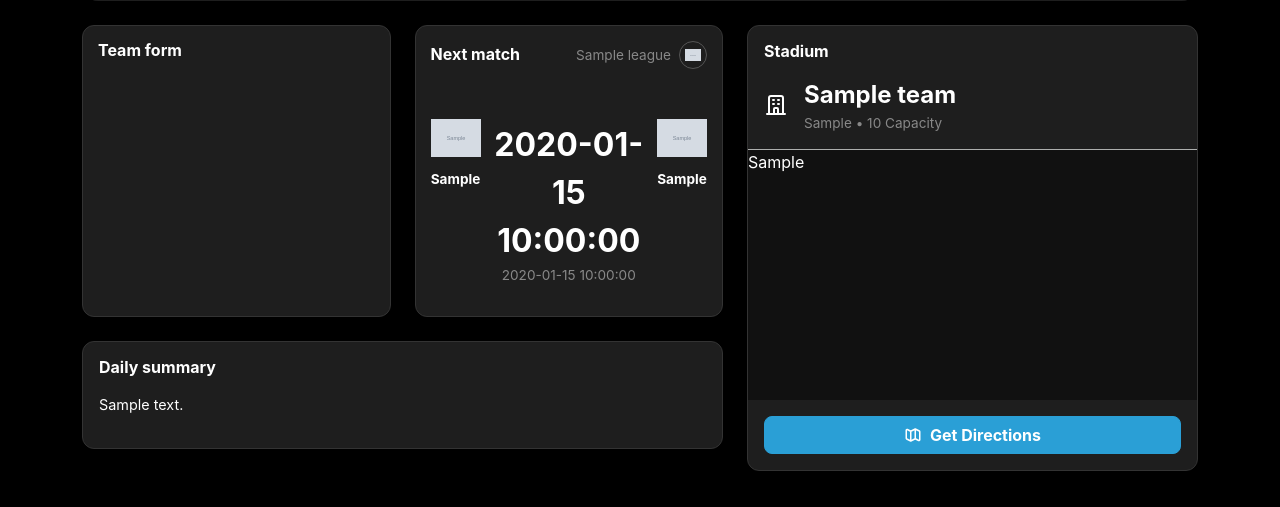
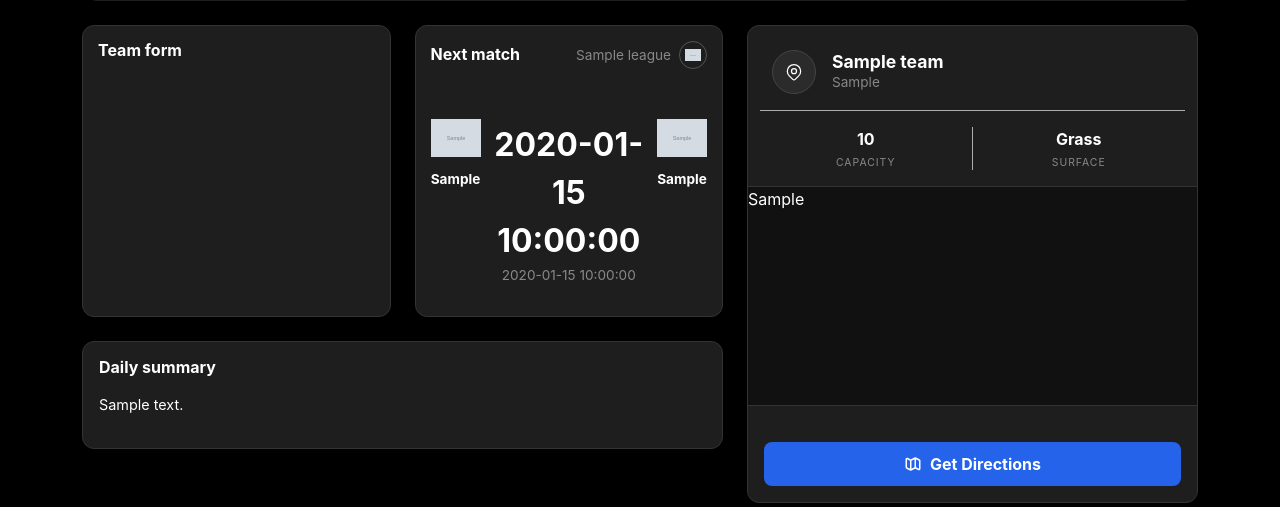
Before and after one commit to ivedantmistry/SDP_Football_App_Project_2026, a Flask app: template templates/team.html in a window 1280 px wide. Shown: the part 293-800 px from the top of the page. Run offline with Flask 3, Linux system fonts and the light colour scheme; the template is opened without the code that fills it: most values are stand-ins (such as "Sample title", 1, 10 or a date in 2020); grey boxes marked "Sample" are stand-in pictures; some libraries are stand-ins or nearby versions.

Commit message:
UI fixed for map

```diff
--- a/app.py
+++ b/app.py
@@ -325,12 +325,12 @@ def stadiums():
             if standings_data:
                 db_manager.save_cached_api_data(cache_key_standings, standings_data)
         stadium_map_html = get_stadium_map_html(
-            team_data["stadium_name"], team_data["stadium_location"]
+            team_data.get("stadium_name", ""), team_data.get("stadium_location", "")
         )
 
-        destination_query = quote(
-            f"{team_data['stadium_name']}, {team_data['stadium_location']}"
-        )
+        stadium_name = team_data.get("stadium_name", "")
+        stadium_location = team_data.get("stadium_location", "")
+        destination_query = quote(f"{stadium_name}, {stadium_location}")
         directions_url = (
             f"https://www.google.com/maps/dir/?api=1&destination={destination_query}"
         )
@@ -470,8 +470,6 @@ def get_team_color(team_name):
     return colors[sum(ord(c) for c in name) % len(colors)]
 
 
-
-
 @app.route("/api/favorites/toggle", methods=["POST"])
 def api_toggle_favorite():
     """API endpoint to add/remove a team from favorites."""
@@ -504,22 +502,26 @@ def get_stadium_map_html(stadium_name, city):
             # Default to London if all geocoding fails
             lat, lon = 51.5074, -0.1278
 
-        # Create Folium Map using a dark theme that matches your UI!
-        m = folium.Map(location=[lat, lon], zoom_start=15, tiles="CartoDB dark_matter")
+        # Create Folium Map using a dark theme!
+        m = folium.Map(
+            location=[lat, lon],
+            zoom_start=15,
+            tiles="CartoDB dark_matter",
+            control_scale=True,
+        )
 
-        # Add a marker
+        # Add a sleek marker
         folium.Marker(
             [lat, lon],
             tooltip=stadium_name,
             icon=folium.Icon(color="blue", icon="info-sign"),
         ).add_to(m)
 
-        # Convert the map to an HTML string that Flask can render
         return m._repr_html_()
 
     except Exception as e:
         print(f"Geocoding error: {e}")
-        return "<div class='text-center text-muted p-4'>Map currently unavailable</div>"
+        return "<div class='text-center text-muted p-4' style='height: 100%; display: flex; align-items: center; justify-content: center;'>Map currently unavailable</div>"
 
 
 if __name__ == "__main__":
--- a/templates/team.html
+++ b/templates/team.html
@@ -146,38 +146,50 @@
       </div>
 
       <div class="col-md-5">
-        <div class="widget-card p-0" style="overflow: hidden;">
+        <div class="widget-card d-flex flex-column h-100 p-0"
+          style="background-color: #1e1e1e; border: 1px solid #333; border-radius: 12px; overflow: hidden;">
 
-          <div class="p-3 border-bottom border-dark">
-            <h6 class="fw-bold mb-3 text-white">Stadium</h6>
-            <div class="d-flex align-items-center">
-              <div class="me-3 d-flex align-items-center justify-content-center">
-                <svg width="24" height="24" fill="none" stroke="currentColor" viewBox="0 0 24 24"
-                  xmlns="http://www.w3.org/2000/svg">
-                  <path stroke-linecap="round" stroke-linejoin="round" stroke-width="2"
-                    d="M19 21V5a2 2 0 00-2-2H7a2 2 0 00-2 2v16m14 0h2m-2 0h-5m-9 0H3m2 0h5M9 7h1m-1 4h1m4-4h1m-1 4h1m-5 10v-5a1 1 0 011-1h2a1 1 0 011 1v5m-4 0h4">
-                  </path>
+          <div class="p-4 pb-3">
+            <div class="d-flex align-items-center mb-3">
+              <div class="d-flex align-items-center justify-content-center rounded-circle"
+                style="width: 44px; height: 44px; background-color: #2b2b2b; border: 1px solid #444; flex-shrink: 0;">
+                <svg width="20" height="20" fill="none" stroke="#fff" viewBox="0 0 24 24">
+                  <path stroke-linecap="round" stroke-linejoin="round" stroke-width="1.5"
+                    d="M17.657 16.657L13.414 20.9a1.998 1.998 0 01-2.827 0l-4.244-4.243a8 8 0 1111.314 0z"></path>
+                  <path stroke-linecap="round" stroke-linejoin="round" stroke-width="1.5"
+                    d="M15 11a3 3 0 11-6 0 3 3 0 016 0z"></path>
                 </svg>
               </div>
-              <div>
-                <div class="fw-bold fs-5 text-white">{{ team.stadium_name }}</div>
-                <div class="text-muted-custom" style="font-size: 0.85rem">
-                  {{ team.stadium_location }} • {{ team.stadium_capacity }} Capacity
-                </div>
+              <div class="ms-3">
+                <h5 class="fw-bold text-white mb-0" style="font-size: 1.1rem;">{{ team.stadium_name }}</h5>
+                <div class="text-muted-custom" style="font-size: 0.85rem;">{{ team.stadium_location }}</div>
+              </div>
+            </div>
+
+            <div class="row text-center border-top border-dark pt-3">
+              <div class="col-6 border-end border-dark">
+                <div class="fw-bold text-white">{{ team.stadium_capacity }}</div>
+                <div class="text-muted-custom text-uppercase mt-1" style="font-size: 0.65rem; letter-spacing: 1px;">
+                  Capacity</div>
+              </div>
+              <div class="col-6">
+                <div class="fw-bold text-white">Grass</div>
+                <div class="text-muted-custom text-uppercase mt-1" style="font-size: 0.65rem; letter-spacing: 1px;">
+                  Surface</div>
               </div>
             </div>
           </div>
 
-          <div style="width: 100%; height: 250px; background-color: #111;">
+          <div
+            style="width: 100%; height: 220px; background-color: #111; border-top: 1px solid #333; border-bottom: 1px solid #333;">
             {{ stadium_map | safe }}
           </div>
 
-          <div class="p-3 bg-transparent text-center">
+          <div class="p-3 mt-auto bg-transparent">
             <a href="{{ directions_url }}" target="_blank"
-              class="btn btn-primary w-100 fw-bold d-flex align-items-center justify-content-center gap-2"
-              style="border-radius: 8px;">
-              <svg width="18" height="18" fill="none" stroke="currentColor" viewBox="0 0 24 24"
-                xmlns="http://www.w3.org/2000/svg">
+              class="btn w-100 fw-bold d-flex align-items-center justify-content-center gap-2 transition-hover"
+              style="background-color: #2563eb; color: white; border-radius: 8px; padding: 10px 0; border: none;">
+              <svg width="18" height="18" fill="none" stroke="currentColor" viewBox="0 0 24 24">
                 <path stroke-linecap="round" stroke-linejoin="round" stroke-width="2"
                   d="M9 20l-5.447-2.724A1 1 0 013 16.382V5.618a1 1 0 011.447-.894L9 7m0 13l6-3m-6 3V7m6 10l4.553 2.276A1 1 0 0021 18.382V7.618a1 1 0 00-.553-.894L15 4m0 13V4m0 0L9 7">
                 </path>
```
